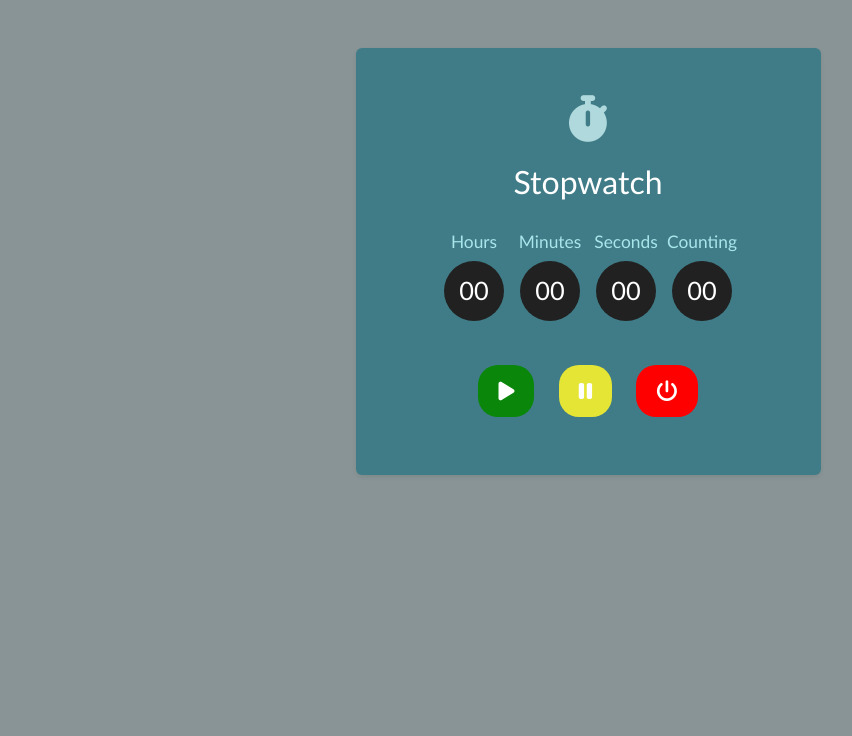
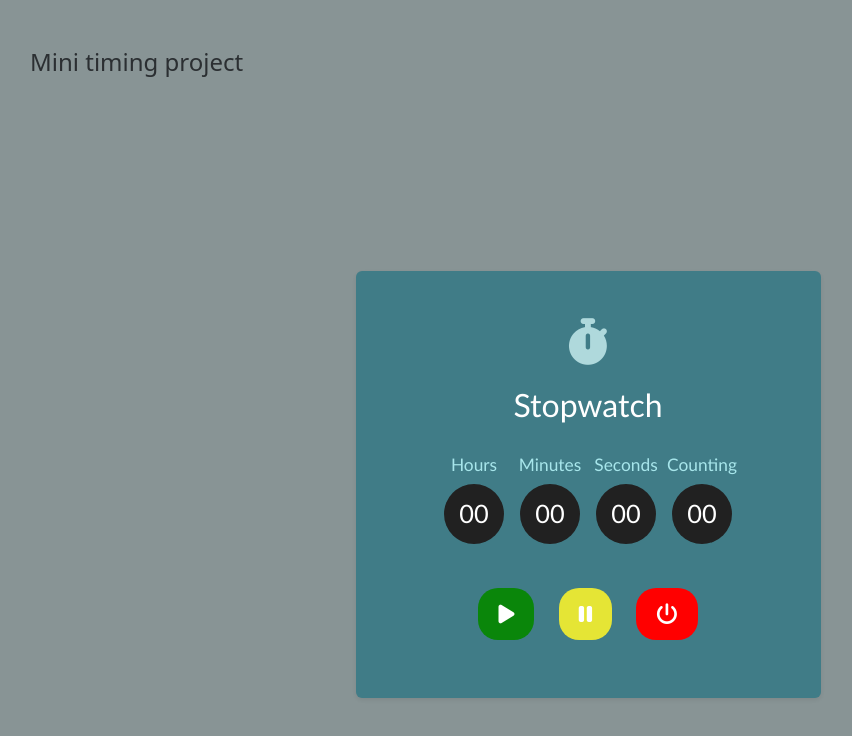
Before and after one commit to daniel-0104/stopWatch, a plain HTML site: page index.html in a window 1280 px wide. Shown: the whole page, without its empty margins (52-904 px from the left). Drawn offline with nearby package versions, Linux system fonts and the light colour scheme.

Commit message:
changes margin and height

```diff
--- a/index.html
+++ b/index.html
@@ -18,7 +18,8 @@
 </head>
 <body>
     <div class="container-lg mx-auto mt-5">
-        <div class="row mx-auto text-center">
+        <h4 class="text-secondary-emphasis mx-auto">Mini timing project</h4>
+        <div class="row mx-auto text-center d-flex align-items-center justify-content-center vh-100">
             <div class="col-lg-5 offset-5 border border-0 rounded py-5 text-center mx-auto shadow-sm" id="watch-content">
                 <label for="">
                     <i class="fa-solid fa-stopwatch"></i>
```
